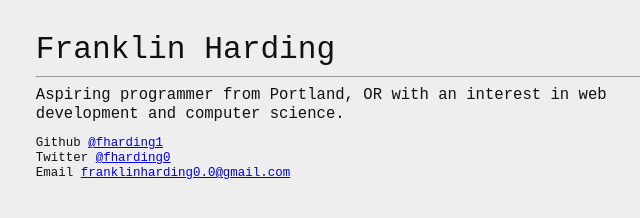
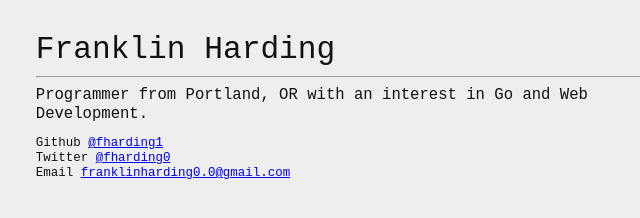
Before and after one commit to calebeby/fharding1.github.io, a plain HTML site: page index.html in a window 1280 px wide. Shown: the whole page, without its empty margins (11-651 px from the left). Drawn offline with Linux system fonts and the light colour scheme.

Commit message:
Updated description

```diff
--- a/index.html
+++ b/index.html
@@ -14,7 +14,7 @@
     <hr>
 
     <div id="main">
-      <p>Aspiring programmer from Portland, OR with an interest in web development and computer science.</p>
+      <p>Programmer from Portland, OR with an interest in Go and Web Development.</p>
       <ul id="contact">
         <li>Github <a href="https://github.com/fharding1">@fharding1</a></li>
         <li>Twitter <a href="https://twitter.com/fharding0">@fharding0</a></li>
```
